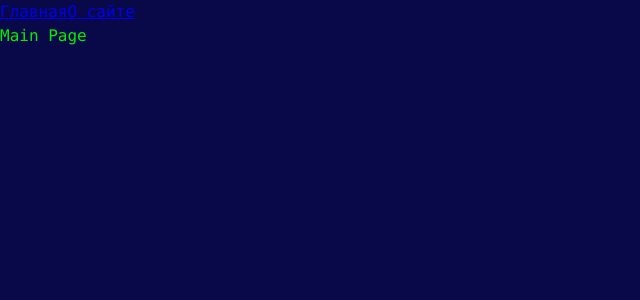
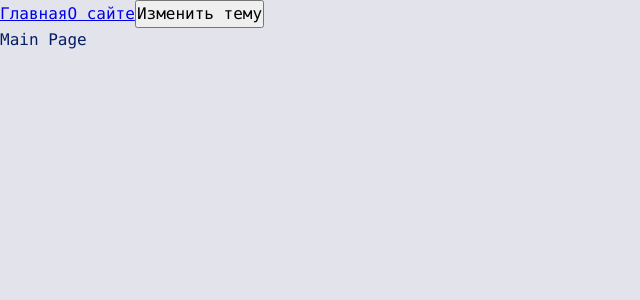
Before and after one commit to Gapotchenko-Yakov/react-production, a React app: page / in a window 1280 px wide. Shown: the top 300 px of the page, without its empty margins (0-640 px from the left). Built offline with nearby package versions, Linux system fonts and the light colour scheme.

Commit message:
Add theme toggle in the App component.

```diff
--- a/src/App.tsx
+++ b/src/App.tsx
@@ -3,13 +3,24 @@
 import { Link } from "react-router-dom";
 import { AboutPageAsync } from "./pages/AboutPage/AboutPage.async";
 import { MainPageAsync } from "./pages/MainPage/MainPage.async";
-import { Suspense } from "react";
+import { Suspense, useState } from "react";
+
+export enum Theme {
+  LIGHT = "light",
+  DARK = "dark",
+}
 
 const App = () => {
+  const [theme, setTheme] = useState<Theme>(Theme.LIGHT);
+
+  const toggleTheme = () =>
+    setTheme(theme === Theme.DARK ? Theme.LIGHT : Theme.DARK);
+
   return (
-    <div className="app dark">
+    <div className={`app ${theme}`}>
       <Link to="/">Главная</Link>
       <Link to="/about">О сайте</Link>
+      <button onClick={toggleTheme}>Изменить тему</button>
 
       <Suspense fallback={<div>Loading...</div>}>
         <Routes>
```
